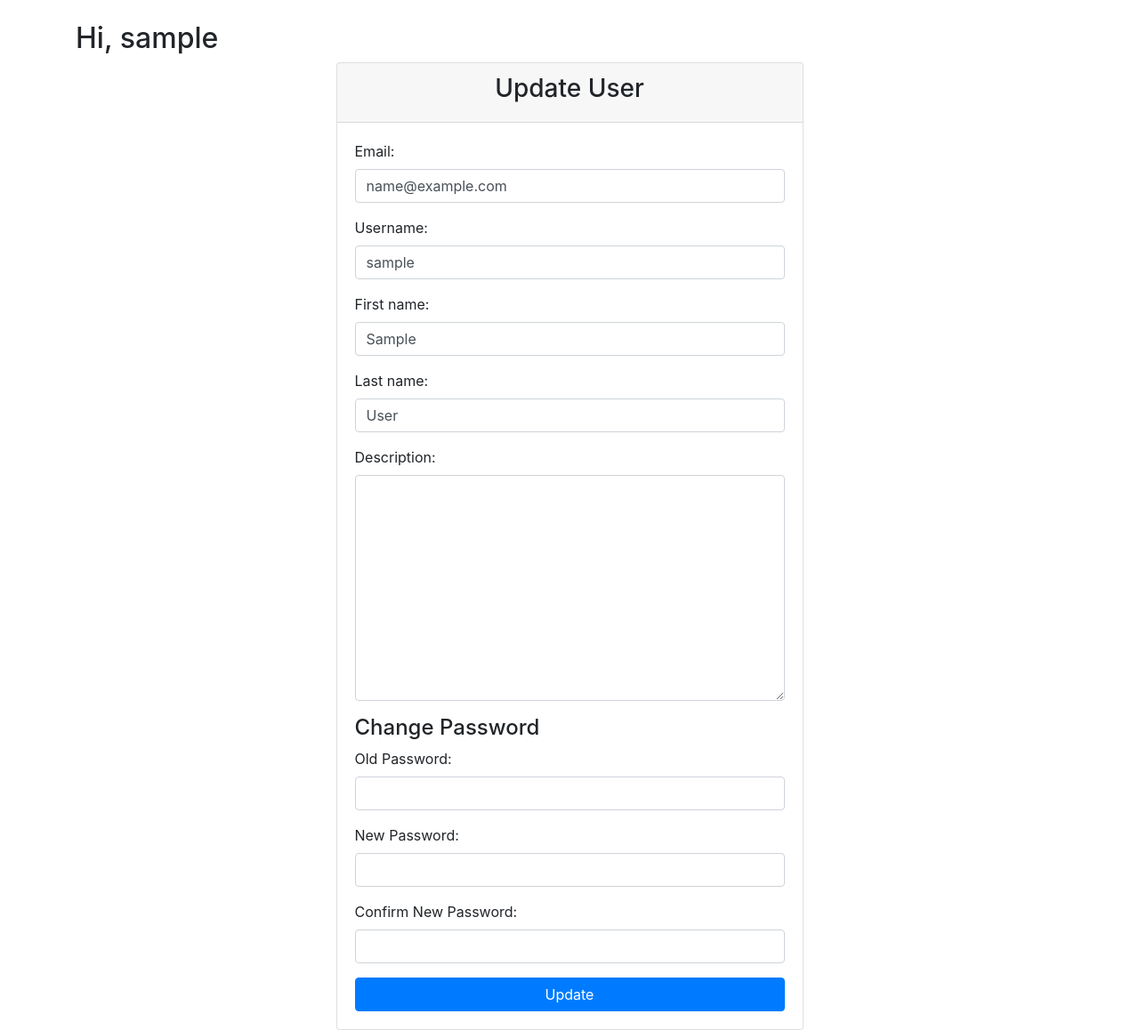
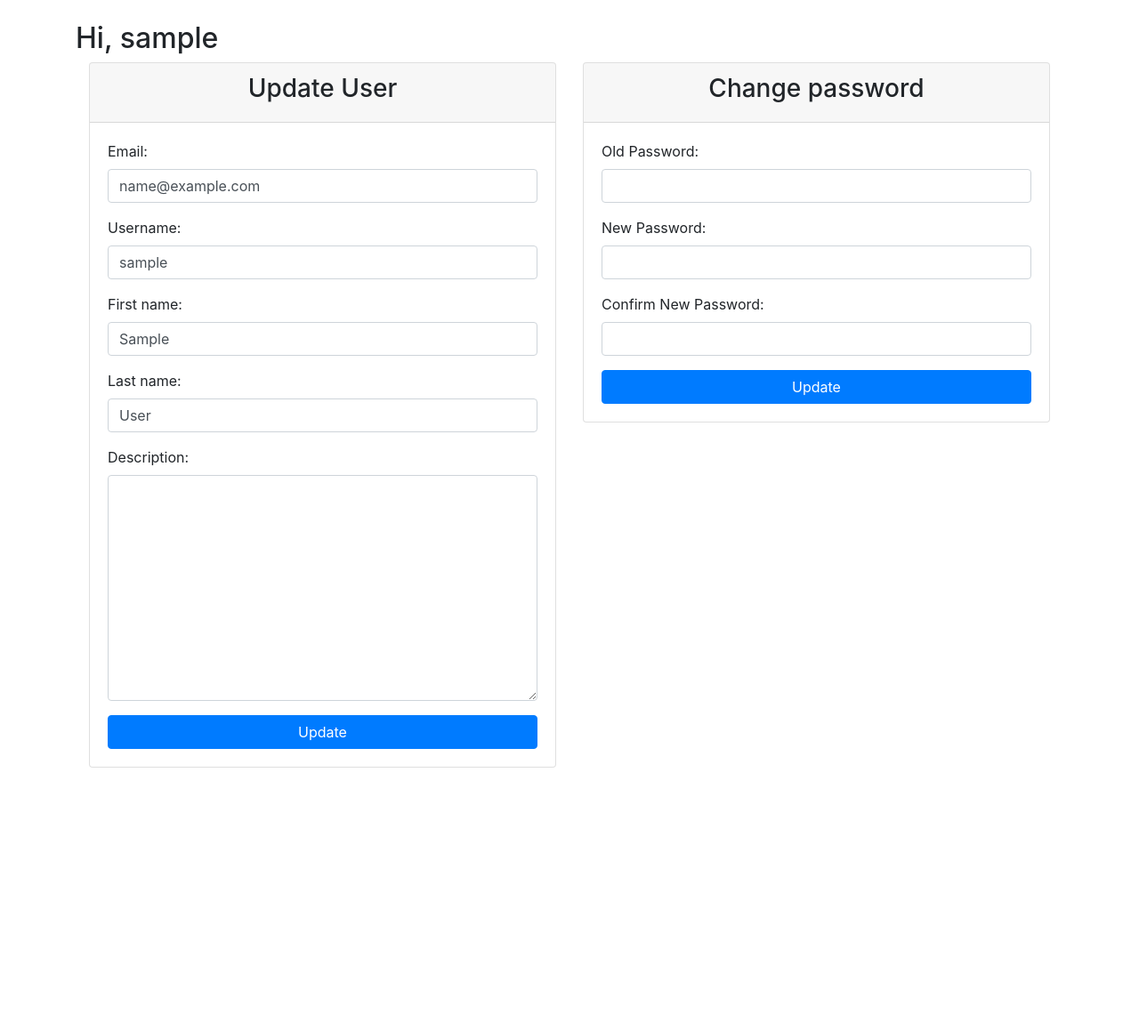
Before and after one commit to rohhh3/blog-django, a Django app: page /update_user in a window 1280 px wide. Shown: the part 56-1214 px from the top of the page at 89% size. After the commit the page ends 919 px from the top, so only its background shows below. Run offline with Django 5.2, Linux system fonts and the light colour scheme; the visitor is signed in with stand-in values (Sample User, id 1); data comes from the database, SQL or seed files in the repository; some libraries are stand-ins or nearby versions.

Commit message:
fixed updateUser

```diff
--- a/blog/forms.py
+++ b/blog/forms.py
@@ -8,11 +8,11 @@ from django.contrib.auth.forms import UserChangeForm, PasswordChangeForm
 form_control_widget = forms.TextInput(attrs={'class': 'form-control'})
 
 class UpdateUserForm(UserChangeForm):
-    username = forms.CharField(widget=form_control_widget)
-    email = forms.CharField(widget=form_control_widget)
-    first_name = forms.CharField(widget=form_control_widget, max_length=128)
-    last_name = forms.CharField(widget=form_control_widget, max_length=128)
-    description = forms.CharField(widget=forms.Textarea(attrs={"class": "form-control"}), max_length=512)
+    username = forms.CharField(widget=form_control_widget, required=False)
+    email = forms.CharField(widget=form_control_widget, required=False)
+    first_name = forms.CharField(widget=form_control_widget, max_length=128, required=False)
+    last_name = forms.CharField(widget=form_control_widget, max_length=128, required=False)
+    description = forms.CharField(widget=forms.Textarea(attrs={"class": "form-control"}), max_length=512, required=False)
     password = None
 
     class Meta:
--- a/blog/templates/blog/update_user.html
+++ b/blog/templates/blog/update_user.html
@@ -13,7 +13,21 @@
                     <form method="POST">
                         {% csrf_token %}
                         {{ user_form.as_p }}
-                        <h4>Change Password</h4>
+                        <button type="submit" class="btn btn-primary btn-block">
+                            Update
+                        </button>
+                    </form>
+                </div>
+            </div>
+        </div>
+        <div class="col-md-6">
+            <div class="card">
+                <div class="card-header">
+                    <h3 class="text-center">Change password</h3>
+                </div>
+                <div class="card-body">
+                    <form method="POST">
+                        {% csrf_token %}
                         {{ password_form.as_p }}
                         <button type="submit" class="btn btn-primary btn-block">
                             Update
```
